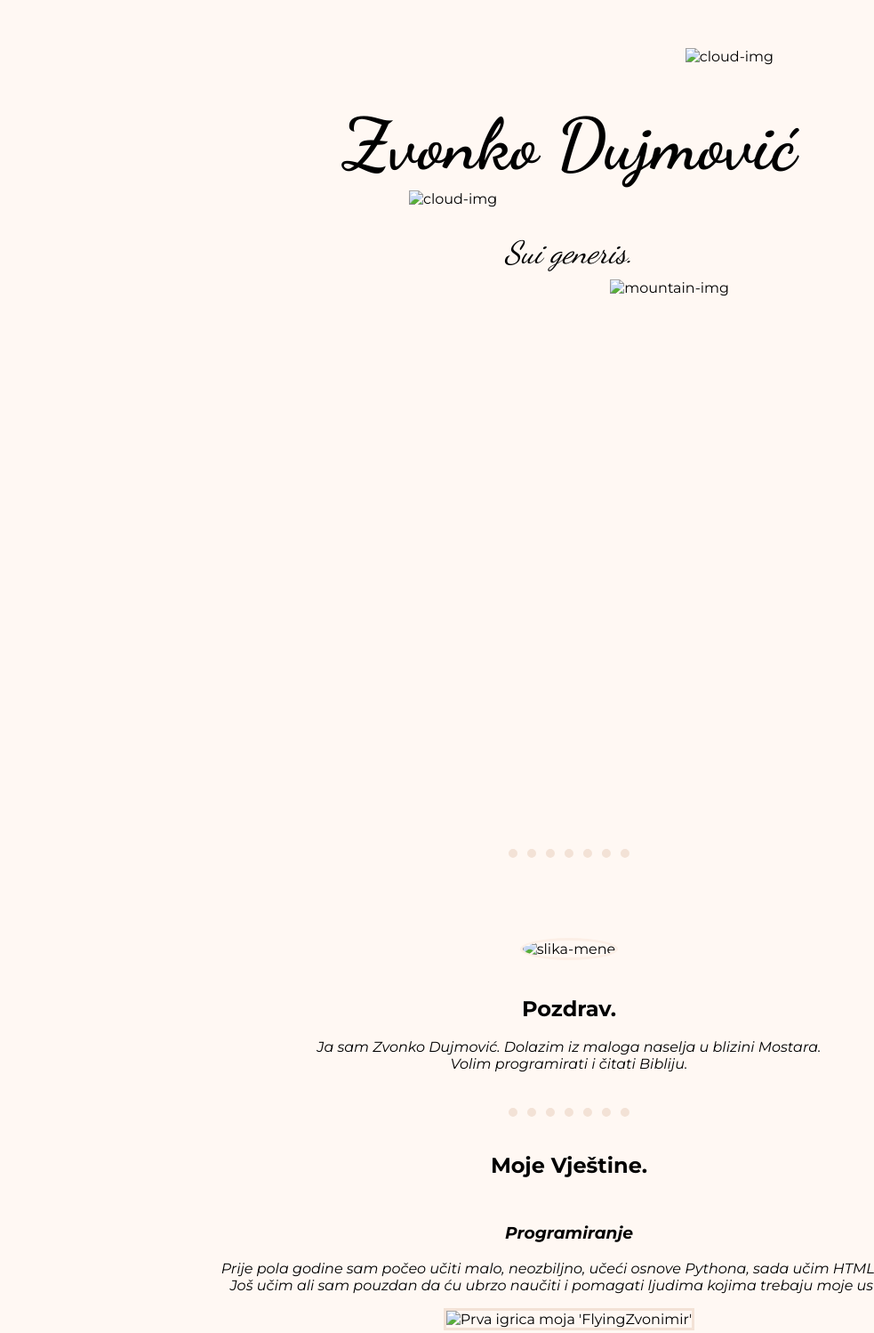
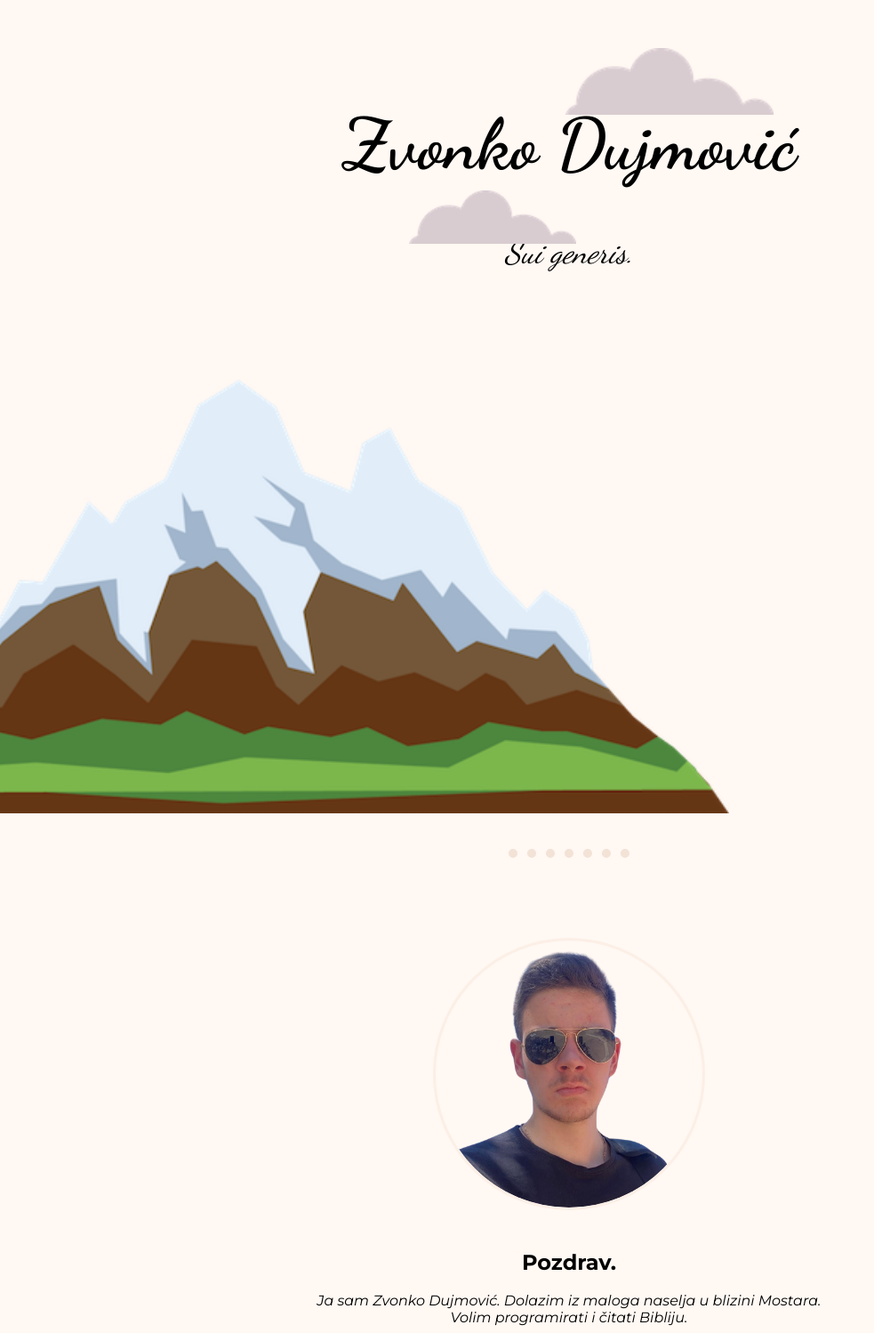
Before and after one commit to Dujma7/Personal-Website, a plain HTML site: page index.html in a window 1280 px wide. Shown: the top 1498 px of the page at 89% size, without its empty margins (0-983 px from the left). Drawn offline with Linux system fonts and the light colour scheme; a web font is replaced by a local one.

Commit message:
Add files via upload

```diff
--- a/index.html
+++ b/index.html
@@ -16,16 +16,16 @@
 </head>
 <body>
     <div class="top">
-        <img class="cloud1" src="slike/cloud.png" alt="cloud-img">
+        <img class="cloud1" src="cloud.png" alt="cloud-img">
         <h1 class="name">Zvonko Dujmović</h1>
         <em><p class="desc">Sui generis.</p></em>
-        <img class="cloud2" src="slike/cloud.png" alt="cloud-img">
-        <img class="mountain" src="slike/mountain.png" alt="mountain-img">
+        <img class="cloud2" src="cloud.png" alt="cloud-img">
+        <img class="mountain" src="mountain.png" alt="mountain-img">
     </div>
     <hr>
     <div class="middle-container">
         <div class="profile">
-          <img class="zvnk-img" src="slike/zvoduj-removebg-modified.png" alt="slika-mene">
+          <img class="zvnk-img" src="zvoduj-removebg-modified.png" alt="slika-mene">
           <h2>Pozdrav.</h2>
           <em><p class="pozdrav">Ja sam Zvonko Dujmović. Dolazim iz maloga naselja u blizini Mostara. <br> Volim programirati i čitati Bibliju.</p></em>
         </div>
@@ -35,7 +35,7 @@
             <div class="skill-row">
                 <em><h3>Programiranje</h3></em>
                 <em><p>Prije pola godine sam počeo učiti malo, neozbiljno, učeći osnove Pythona, sada učim HTML i CSS.<br> Još učim ali sam pouzdan da ću ubrzo naučiti i pomagati ljudima kojima trebaju moje usluge.</p></em>
-                <img class="igra" src="slike/Snimka zaslona 2024-08-31 162209.png" alt="Prva igrica moja 'FlyingZvonimir'">
+                <img class="igra" src="Snimka zaslona 2024-08-31 162209.png" alt="Prva igrica moja 'FlyingZvonimir'">
                 <em><p>Moja prva igrica <strong>FlyingZvonimir</strong></p></em>
             </div>
           <div class="skill-row">
@@ -49,7 +49,7 @@
             <div class="hobby-row">
               <em><h3>Treniranje</h3></em>
               <em><p>Treniranje mi igra vrlo važnu ulogu u mome životu. Ne samo da se osječam jače, bolje i samopouzdanije, nego stječem i poboljšavam temeljne odlike, koje su važne za uspjeh.<br> To su disciplina, strpljenje, trud i postojanost.</p></em>
-            <img class="zvnk-gym" src="slike/teretana-modified.png" alt="Slika-mene-u-teretani">
+            <img class="zvnk-gym" src="teretana-modified.png" alt="Slika-mene-u-teretani">
         </div>
             <div class="hobby-row">
               <img class="" src="" alt="">
```
